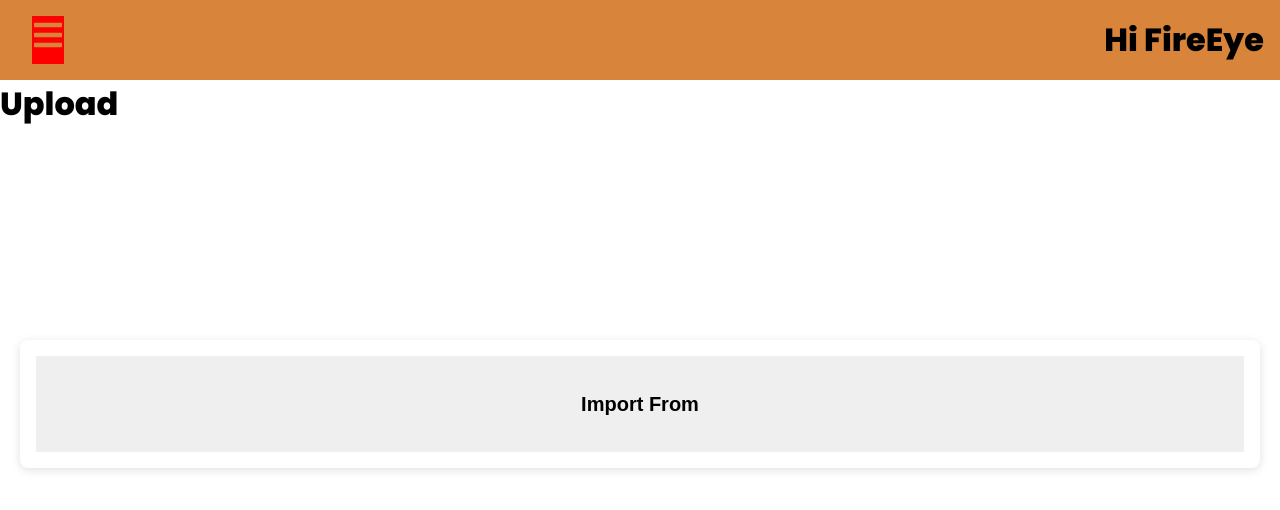
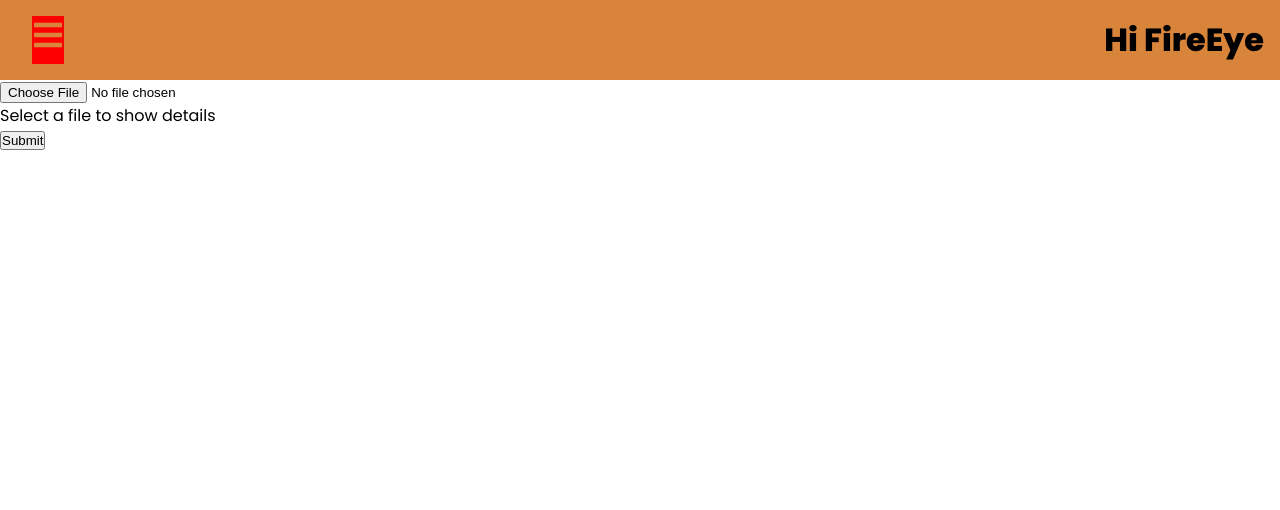
Before and after one commit to briantwene/Team-Project-Fire-Eye, a React (Create React App) app in the folder client/: page /upload in a window 1280 px wide. Shown: the top 510 px of the page. Built offline with nearby package versions, Linux system fonts and the light colour scheme.

Commit message:
Update Page v2

```diff
--- a/client/src/pages/Upload.js
+++ b/client/src/pages/Upload.js
@@ -1,23 +1,64 @@
-import React from "react";
+// import { response } from "express";
+import React, {useState} from "react";
 
 function Upload() {
-  return (
-    <>
-      <div className="Up">
-        <h1>Upload </h1>
-      </div>
+    const [selectedFile, setSelectedFile] = useState();
+    const [isFilePicked, setIsFilePicked] = useState(false);
 
 
+  const changeHandler = (event) =>{
+    setSelectedFile(event.target.files[0]);
+    setIsFilePicked(true);
+  }
 
-      <div className= "select">
+  const handleSUbmission = () =>{
+    const formData = new FormData();
+    formData.append('File', selectedFile);
 
-        <button className="selectUp" type="button">
-              <h2>Import From</h2>
-            </button>
-        {/* <h4>Import From</h4> */}
+    fetch(
+      'https://freeimage.host/api/1/upload?key=<App.js>',
+      {
+        method: 'POST',
+        body: formData,
+      }
+    )
 
-        </div>
-    </>
+      .then((response) => response.json())
+      .then((result) =>{
+        console.log('Success:', result);
+      })
+
+      // .catch((error)) => {
+      //   console.error('Error:', error);
+      // }
+
+  };
+
+  return (
+    <div>
+      <input type="file" name="file" onChange={changeHandler} />
+      {isFilePicked ?(
+          <div>
+            <p>Filename: {selectedFile.name}</p>
+            <p>Filetype: {selectedFile.type}</p>
+            <p>Size in bytes: {selectedFile.size}</p>
+
+            <p>
+              lastModifiedDate: {' '}
+              {selectedFile.lastModifiedDate.toLocaleDateString()}
+            </p>
+
+          </div>
+      ):(
+        <p>Select a file to show details</p>
+      )
+
+    }
+      <div>
+        <button onClick={handleSUbmission}>Submit</button>
+      </div>
+    </div>
+
   );
 }
 
```
